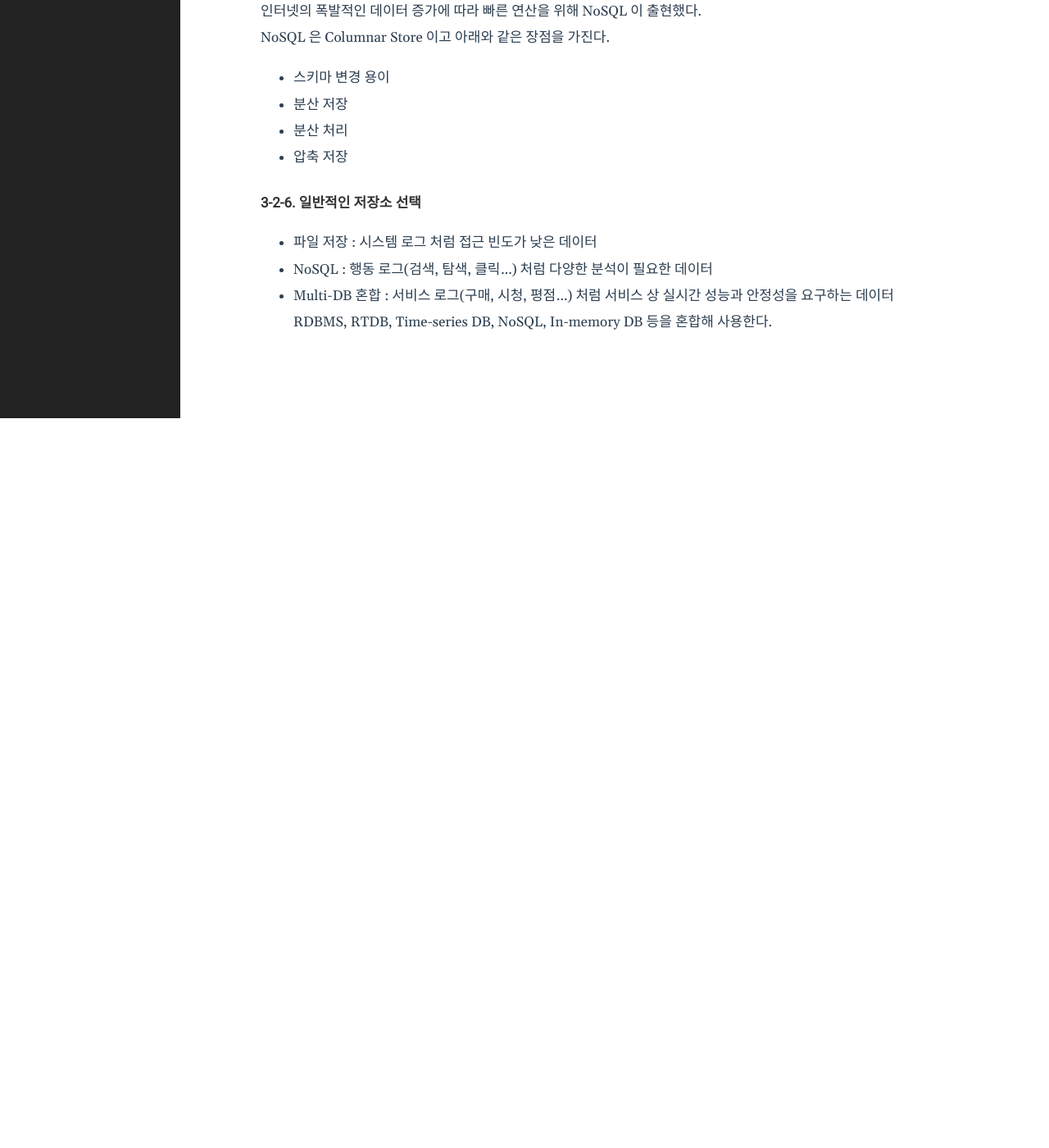
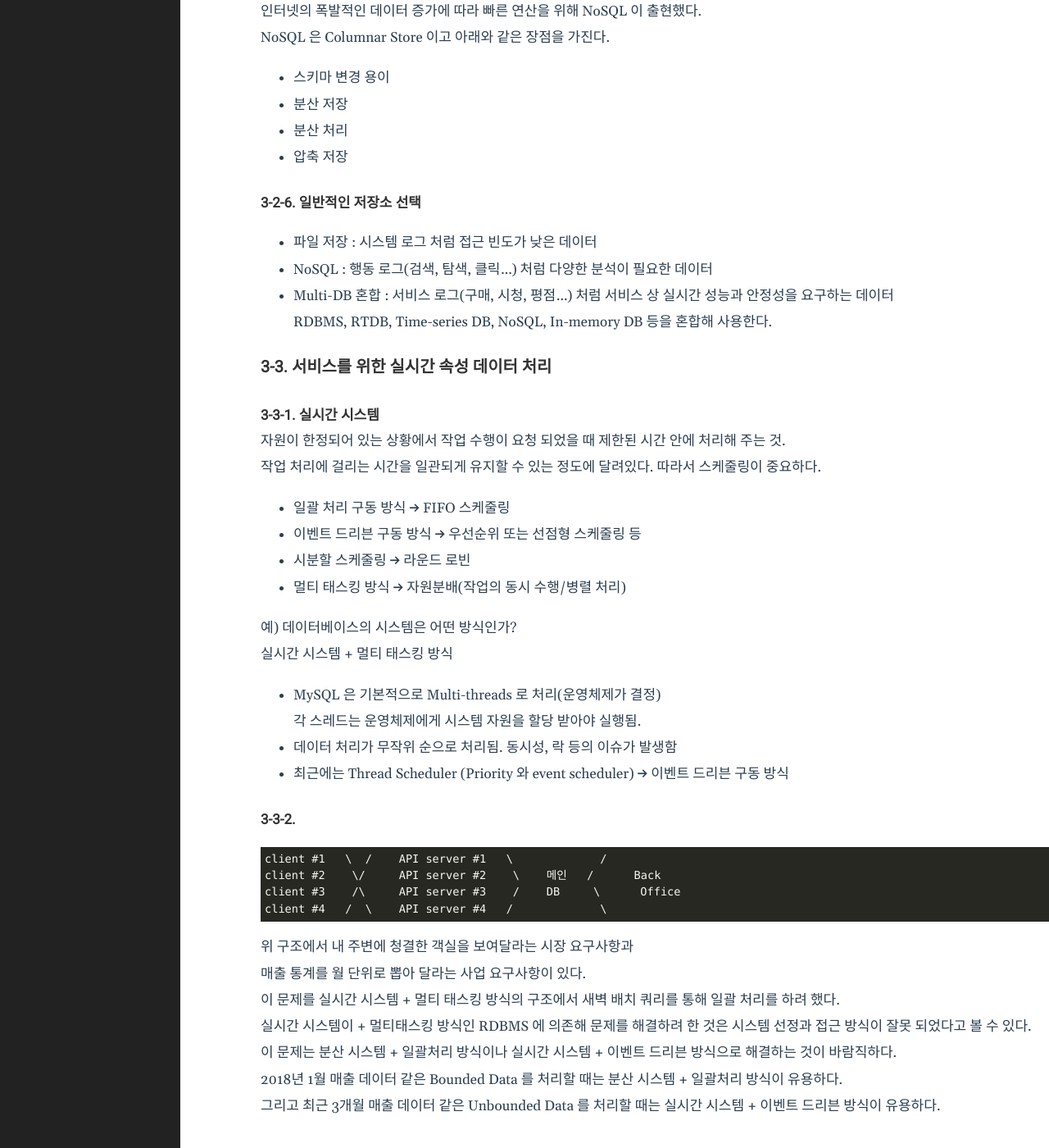
Before and after one commit to 5-SH/5-sh.github.io-deprecated, a Jekyll site: the page built from _posts/2023-03-19-heavy-traffic-service-architencture-and-data-processing-lecture.md, in a window 1280 px wide and 1400 px high, scrolled down 12927 px. Shown: the whole window at 82% size. Built offline with Jekyll 4.4.1, drawn with Linux system fonts in a browser that asks for light colours; before the commit the page ends 13437 px from its top, so only the background shows below that.

Commit message:
서비스를 위한 실시간 속성 데이터 처리

````diff
--- a/_posts/2023-03-19-heavy-traffic-service-architencture-and-data-processing-lecture.md
+++ b/_posts/2023-03-19-heavy-traffic-service-architencture-and-data-processing-lecture.md
@@ -165,8 +165,8 @@ yahoo 구조
 요즘은 샤딩으로 트래픽을 분산함
 	client		L4			server							DB
 			요	\  /	Apache + Per CGI #1	--	H	\  /	Shard #1(A~D)
-			청	 \/	Apache + Per CGI #2	--	A	 \/	Shard #2(E~O)
-			분	 /\	Apache + Per CGI #3	--	S	 /\	Shard #3(P~U)
+			청	 \/	  Apache + Per CGI #2	--	A	 \/	  Shard #2(E~O)
+			분	 /\	  Apache + Per CGI #3	--	S	 /\	  Shard #3(P~U)
 			산	/  \	Apache + Per CGI #4	--	H	/  \	Shard #4(V-Z)
 	샤딩을 하고 각 샤드를 Active-StandBy 로 HA 구성을 해줘야 함
 	대다수의 인터넷 서비스가 가진 아키텍처
@@ -579,3 +579,41 @@ NoSQL 은 Columnar Store 이고 아래와 같은 장점을 가진다.
 - NoSQL : 행동 로그(검색, 탐색, 클릭...) 처럼 다양한 분석이 필요한 데이터
 - Multi-DB 혼합 : 서비스 로그(구매, 시청, 평점...) 처럼 서비스 상 실시간 성능과 안정성을 요구하는 데이터
 RDBMS, RTDB, Time-series DB, NoSQL, In-memory DB 등을 혼합해 사용한다.
+
+### 3-3. 서비스를 위한 실시간 속성 데이터 처리
+
+#### 3-3-1. 실시간 시스템
+자원이 한정되어 있는 상황에서 작업 수행이 요청 되었을 때 제한된 시간 안에 처리해 주는 것.
+작업 처리에 걸리는 시간을 일관되게 유지할 수 있는 정도에 달려있다. 따라서 스케줄링이 중요하다.
+
+- 일괄 처리 구동 방식 → FIFO 스케줄링
+- 이벤트 드리븐 구동 방식 → 우선순위 또는 선점형 스케줄링 등
+- 시분할 스케줄링 → 라운드 로빈
+- 멀티 태스킹 방식 → 자원분배(작업의 동시 수행/병렬 처리)
+
+예) 데이터베이스의 시스템은 어떤 방식인가?
+실시간 시스템 + 멀티 태스킹 방식
+
+- MySQL 은 기본적으로 Multi-threads 로 처리(운영체제가 결정)
+각 스레드는 운영체제에게 시스템 자원을 할당 받아야 실행됨.
+- 데이터 처리가 무작위 순으로 처리됨. 동시성, 락 등의 이슈가 발생함
+- 최근에는 Thread Scheduler (Priority 와 event scheduler) → 이벤트 드리븐 구동 방식
+
+#### 3-3-2.
+
+```
+client #1   \  /    API server #1   \             /
+client #2    \/     API server #2    \    메인   /      Back
+client #3    /\     API server #3    /    DB     \      Office
+client #4   /  \    API server #4   /             \
+```
+
+위 구조에서 내 주변에 청결한 객실을 보여달라는 시장 요구사항과
+매출 통계를 월 단위로 뽑아 달라는 사업 요구사항이 있다.
+
+이 문제를 실시간 시스템 + 멀티 태스킹 방식의 구조에서 새벽 배치 쿼리를 통해 일괄 처리를 하려 했다.
+실시간 시스템이 + 멀티태스킹 방식인 RDBMS 에 의존해 문제를 해결하려 한 것은 시스템 선정과 접근 방식이 잘못 되었다고 볼 수 있다.
+이 문제는 분산 시스템 + 일괄처리 방식이나 실시간 시스템 + 이벤트 드리븐 방식으로 해결하는 것이 바람직하다.
+
+2018년 1월 매출 데이터 같은 Bounded Data 를 처리할 때는 분산 시스템 + 일괄처리 방식이 유용하다.
+그리고 최근 3개월 매출 데이터 같은 Unbounded Data 를 처리할 때는 실시간 시스템 + 이벤트 드리븐 방식이 유용하다.
````
